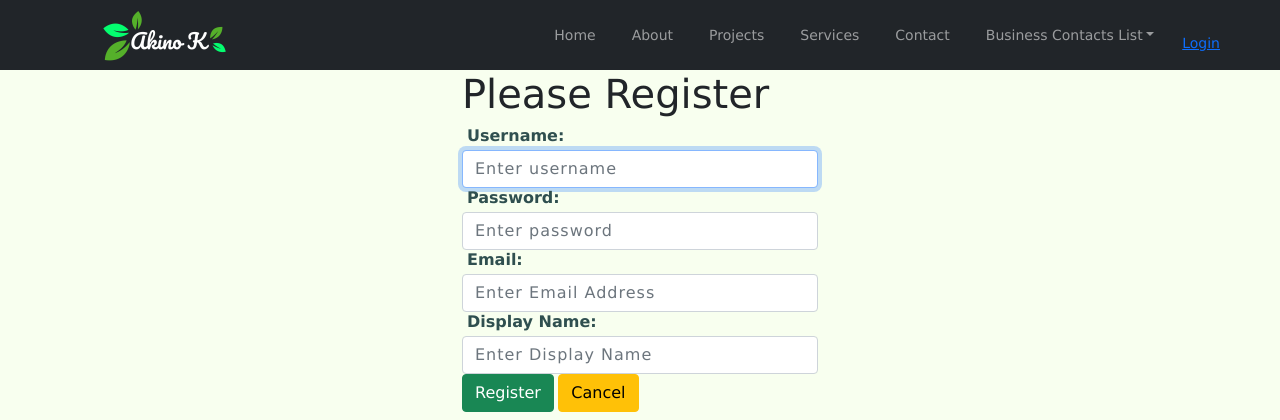
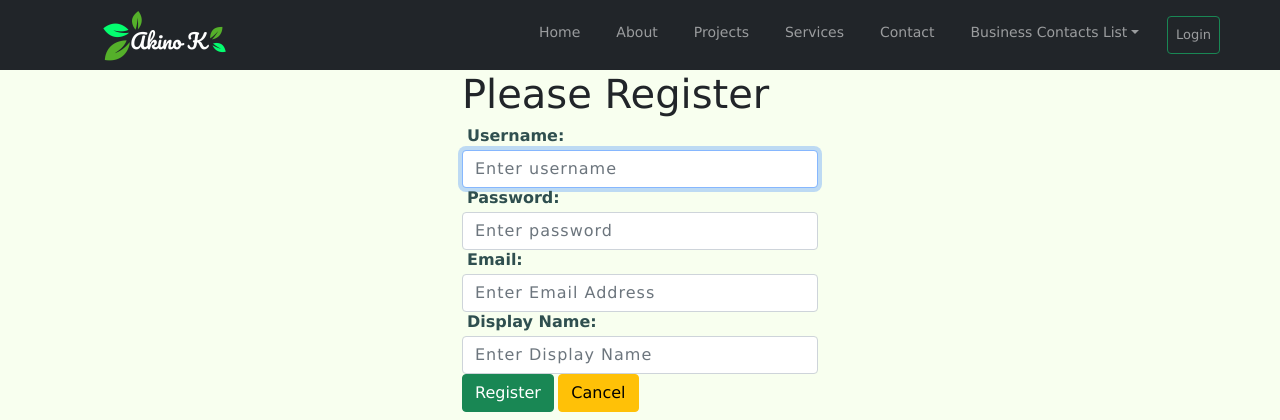
Before and after one commit to AkinoK/com229-express-portfolio-ak, a Node server app: page /register in a window 1280 px wide. Shown: the top 420 px of the page. Run offline with Node 20, Linux system fonts and the light colour scheme; some libraries are stand-ins or nearby versions.

Commit message:
Upload views app.cs views main_nav.ejs  for Heroku

```diff
--- a/public/Content/app.css
+++ b/public/Content/app.css
@@ -52,6 +52,14 @@ hr {
 
 #displayName{
   pointer-events: none;
+  /* margin-top: 5px; */
+  padding-right: 0;
+  /* border-left-style: inset; */
+}
+
+#login, #logout {
+  padding: 0;
+  font-size: 13px;
 }
 
 /* Home page */
--- a/views/partials/main_nav.ejs
+++ b/views/partials/main_nav.ejs
@@ -53,7 +53,7 @@
         </a>
       </li>
       <li class="nav-item dropdown">
-        <% if (title == "Contacts List" || title == "Add a new contact") { %>
+        <% if (title == "Contacts List" || title == "Add a new contact"  || title == "Business Contacts List") { %>
           <a class="nav-link active dropdown-toggle" href="#" role="button" data-bs-toggle="dropdown">Business Contacts List</a>
         <% } else { %>
           <a class="nav-link dropdown-toggle" href="#" role="button" data-bs-toggle="dropdown"><i class="fas fa-list"></i> Business Contacts List</a>
@@ -69,14 +69,18 @@
         <a  id="displayName" class="nav-link" href="#">
         <i class="fas fa-lg fa-user"></i> Welcome, <%= displayName %></a></li>
         <li class="nav-item">
+        <button id="logout" class="btn btn-outline-success">
         <a class="nav-link"  href="/logout">
           <i class="fas fa-lg fa-sign-out-alt"></i> Logout</a></li>
+        </button>
       <% } else { %>
         <li class="nav-item">
-        <a class="nav-link"><a href="/login">
+        <button id="login" class="btn btn-outline-success">
+        <a class="nav-link" a href="/login">
           <i class="fas fa-lg fa-sign-in-alt"></i> Login</a></li>
-
+        </button>
       <% } %>
       </li>
     </ul>
+
   </nav>
```
